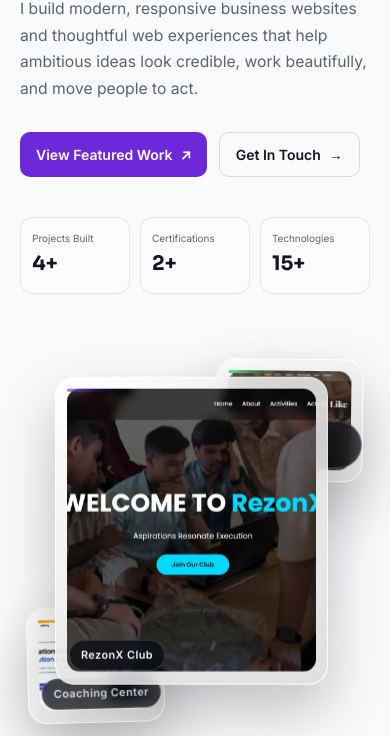
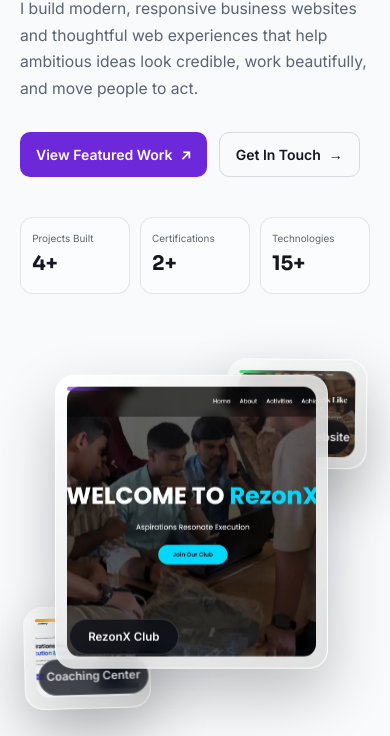
Before and after one commit to ManojR-cs/portfolio, a plain HTML site: page index.html in a window 390 px wide. Shown: the part 364-1100 px from the top of the page. Drawn offline with nearby package versions, Linux system fonts and the light colour scheme.

Commit message:
Update styles.css

```diff
--- a/assets/css/styles.css
+++ b/assets/css/styles.css
@@ -115,18 +115,30 @@ body {
     position: absolute;
     left: 0.8rem;
     bottom: 0.8rem;
-  display: inline-flex;
+
+    display: flex;
     align-items: center;
-  padding: 0.4rem 0.7rem;
-  border: 1px solid rgb(255 255 255 / 0.16);
+    justify-content: center;
+
+    min-width: 140px;
+    max-width: 70%;
+    height: 42px;
+    padding: 0 18px;
+
+    border: 1px solid rgb(255 255 255 / .16);
     border-radius: 999px;
-  background: rgb(8 11 18 / 0.72);
+    background: rgb(8 11 18 / .72);
+
     color: #f8f7fb;
-  font-size: 0.68rem;
+    font-size: .85rem;
     font-weight: 600;
-  letter-spacing: 0.04em;
+
+    white-space: nowrap;
+    overflow: hidden;
+    text-overflow: ellipsis;
+
+    backdrop-filter: blur(8px);
     -webkit-backdrop-filter: blur(8px);
-  backdrop-filter: blur(8px);
 }
 .hero-project-card--primary { inset: 8% 12% 12% 10%; z-index: 4; animation: hero-card-float 7s ease-in-out infinite; }
 .hero-project-card--secondary { top: 4%; right: 2%; width: 38%; height: 34%; z-index: 3; transform: rotate(7deg); animation: hero-card-float 8.2s ease-in-out infinite reverse; }
@@ -139,9 +151,39 @@ body {
 @keyframes pulse { 50% { box-shadow: 0 0 0 7px rgb(74 222 128 / 0); } }
 @keyframes hero-card-float { 50% { transform: translateY(-7px); } }
 @media (min-width: 900px) { .hero { grid-template-columns: minmax(0, 1fr) minmax(25rem, .95fr); gap: 2rem; padding-top: 7rem; padding-bottom: 2rem; }.project-showcase { width: min(100%, 34rem); aspect-ratio: 1 / 1; }.hero-stats { max-width: 28rem; } }
-@media (max-width: 719px) { .project-showcase { width: min(100%, 24rem); aspect-ratio: 1 / 1.1; } .hero-project-card--accent { display: none; } .hero-project-card--secondary { width: 42%; height: 32%; } .hero-project-card--tertiary { width: 39%; height: 30%; } }
+@media (max-width:719px){
 
-/* Tech stack marquee */
+    .project-showcase{
+        width:min(100%,22rem);
+        aspect-ratio:1/1.05;
+    }
+
+    .hero-project-card--accent{
+        display:none;
+    }
+
+    .hero-project-card--secondary{
+        width:40%;
+        height:30%;
+        right:1%;
+        top:4%;
+    }
+
+    .hero-project-card--tertiary{
+        width:36%;
+        height:28%;
+        left:1%;
+        bottom:1%;
+    }
+
+    .hero-project-card__label{
+        max-width:65%;
+        min-width:110px;
+        height:36px;
+        font-size:.72rem;
+        padding:0 14px;
+    }
+}
 .tech-stack { position: relative; padding-bottom: 3rem; overflow: hidden; }
 .tech-stack-inner { padding-top: 1.5rem; padding-bottom: 0; }
 .tech-stack-heading { display: flex; align-items: baseline; justify-content: space-between; gap: 1rem; margin-bottom: 1.25rem; }
```
Lines whose indentation alone changed are shown as unchanged.
